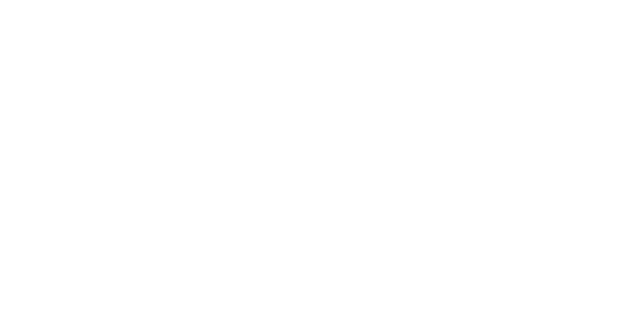
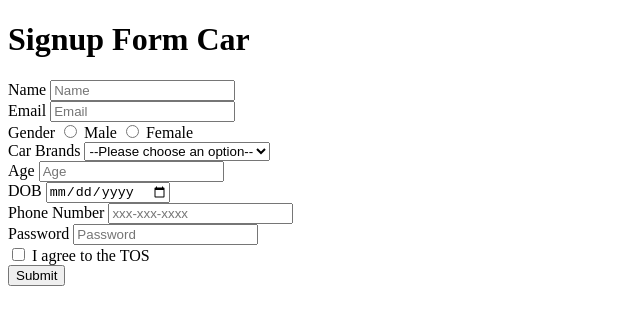
Before and after one commit to acciojob/signup-form-car-AAbhishekLokhande, a website: page main.html in a window 1280 px wide. Shown: the whole page, without its empty margins (0-640 px from the left). Drawn offline with Linux system fonts and the light colour scheme.

Commit message:
created a submission

```diff
--- a/main.html
+++ b/main.html
@@ -7,8 +7,55 @@
 </head>
 
 <body>
-	<!-- the entire body must be written by student -->
-    <script type="text/javascript" src="./script.js">
+	 <form action="" method="post">
+        <H1>Signup Form Car</H1>
+    <div>
+        <label for="name">Name</label>
+    <input type="text" name="" id="name" placeholder="Name">
+</div>
+    <div>
+        <label for="email">Email</label>
+    <input type="email" name="" id="email" placeholder="Email">
+</div>
+   <div>
+     <label for="">Gender</label>
+    <input type="radio" name="gender" id="gender_m,">
+    <label for="gender_m">Male</label>
+    <input type="radio" name="gender" id="gender_f">
+    <label for="gender_f">Female</label>
+</div>
+   <div> <label for="cars">Car Brands</label>
+    <select>
+    <option>--Please choose an option--</option>
+    <option>AUDI</option>
+    <option>BMW</option>
+    <option>FERRARI</option>
+    <option>GT MUSTANG</option>
+
+</select>
+</div>
+<div>
+    <label for="age">Age</label>
+    <input type="number" name="" id="age" placeholder="Age">
+</div>
+    <div><label for="dob">DOB</label>
+    <input type="date" name="" id="dob">
+</div>
+    <div><label for="tel">Phone Number</label>
+    <input type="tel" name="" id="tel" placeholder="xxx-xxx-xxxx">
+</div>
+    <div><label for="password">Password</label>
+    <input type="password" name="" id="password" placeholder="Password">
+</div>
+   <div> <input type="checkbox" name="" id="tos">
+    <label for="tos">I agree to the TOS</label>
+</div>
+<div>
+    <input type="button" id="Submit" value="Submit">
+</div>
+
+</form>
+	<script type="text/javascript" src="./script.js">
 </script>
 
 </body>
```
